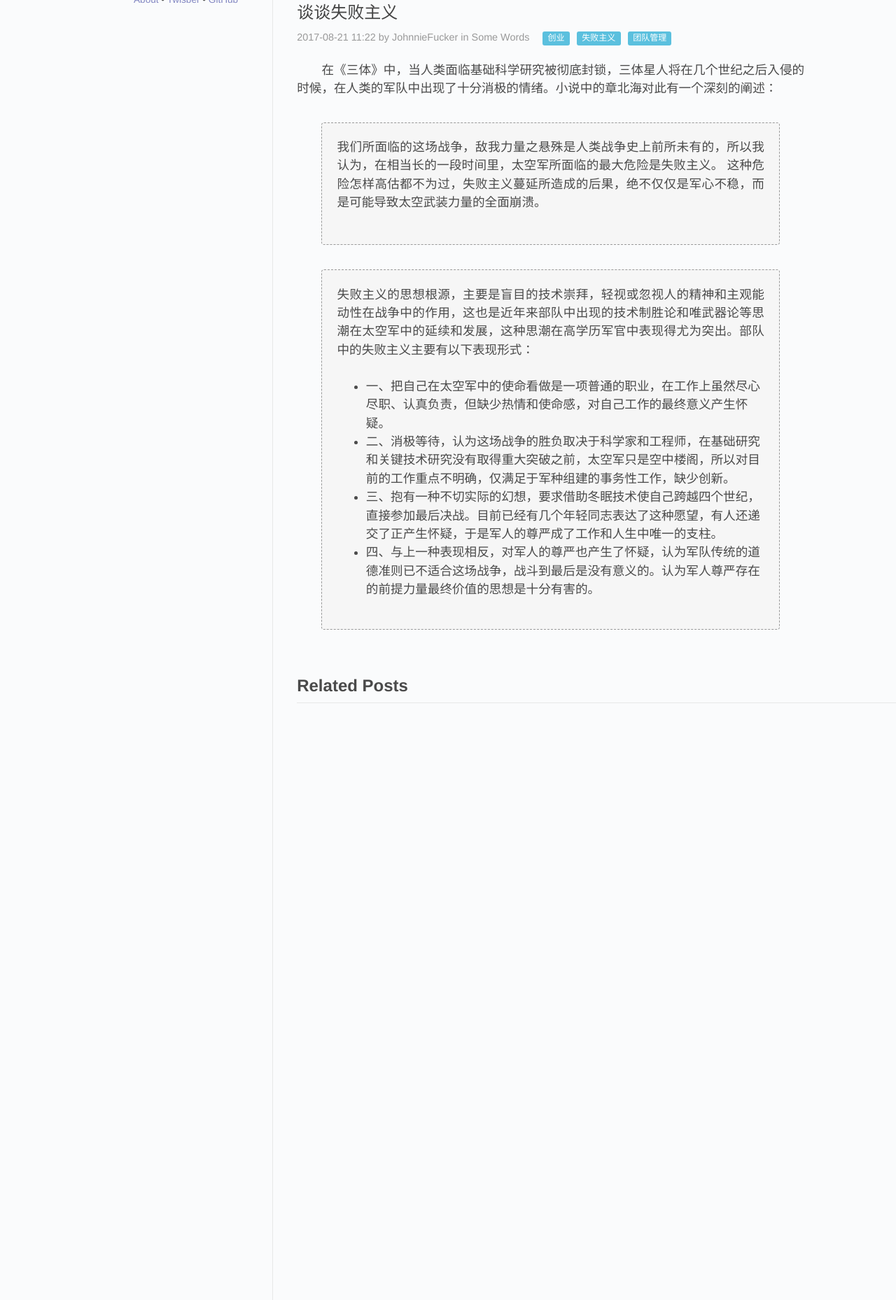
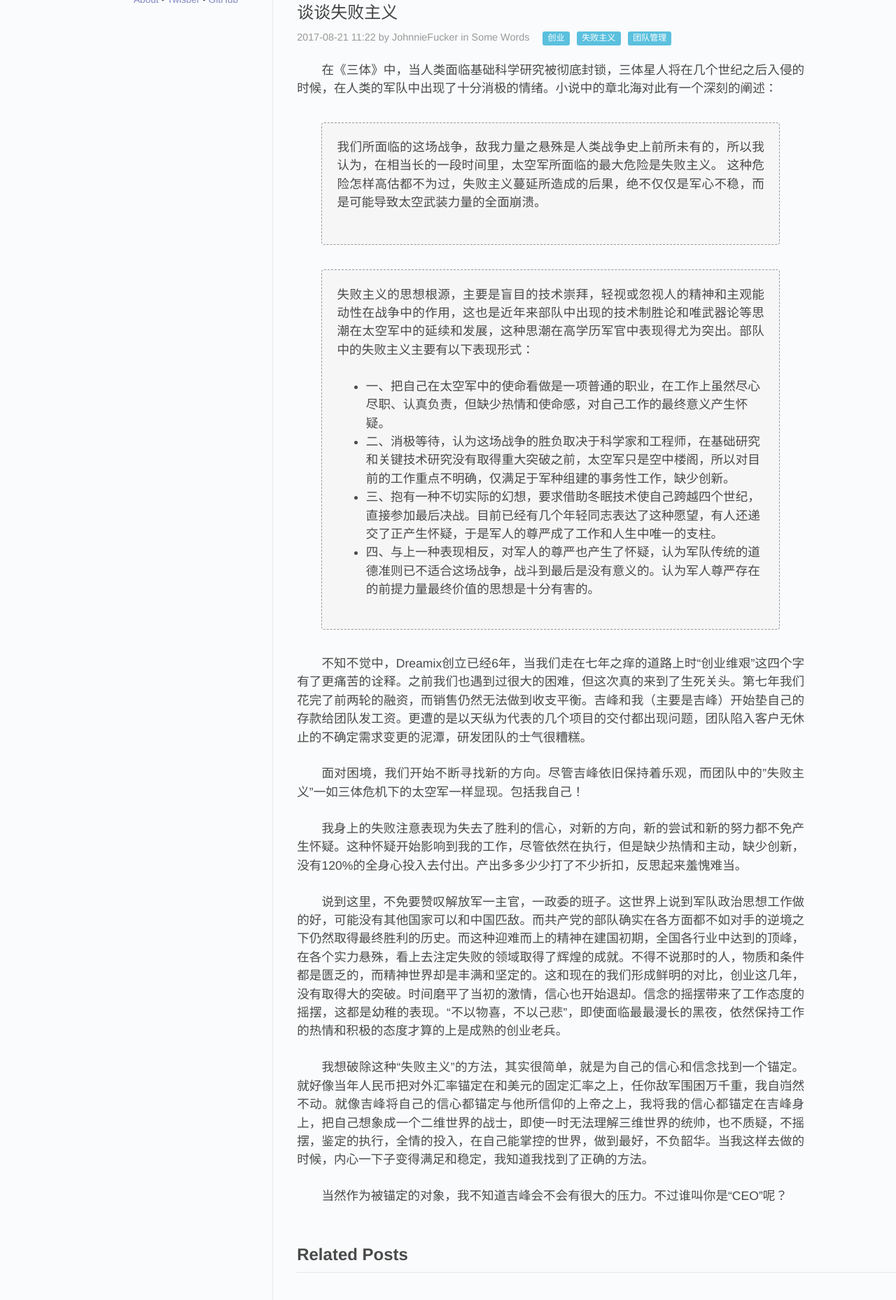
Before and after one commit to JohnnieFucker/blog, a Jekyll site: the page built from _posts/2017-08-21-defeatism.md, in a window 1280 px wide, cut to the strip 600-2458 px from the top of the page. Shown: the whole strip at 70% size. Built offline with Jekyll 4.4.1, drawn with Linux system fonts in a browser that asks for light colours; comment, search, counter and statistics services are not loaded.

Commit message:
add post

```diff
--- a/_posts/2017-08-21-defeatism.md
+++ b/_posts/2017-08-21-defeatism.md
@@ -24,3 +24,15 @@
 >- 二、消极等待，认为这场战争的胜负取决于科学家和工程师，在基础研究和关键技术研究没有取得重大突破之前，太空军只是空中楼阁，所以对目前的工作重点不明确，仅满足于军种组建的事务性工作，缺少创新。
 >- 三、抱有一种不切实际的幻想，要求借助冬眠技术使自己跨越四个世纪，直接参加最后决战。目前已经有几个年轻同志表达了这种愿望，有人还递交了正产生怀疑，于是军人的尊严成了工作和人生中唯一的支柱。
 >- 四、与上一种表现相反，对军人的尊严也产生了怀疑，认为军队传统的道德准则已不适合这场战争，战斗到最后是没有意义的。认为军人尊严存在的前提力量最终价值的思想是十分有害的。
+
+不知不觉中，Dreamix创立已经6年，当我们走在七年之痒的道路上时“创业维艰”这四个字有了更痛苦的诠释。之前我们也遇到过很大的困难，但这次真的来到了生死关头。第七年我们花完了前两轮的融资，而销售仍然无法做到收支平衡。吉峰和我（主要是吉峰）开始垫自己的存款给团队发工资。更遭的是以天纵为代表的几个项目的交付都出现问题，团队陷入客户无休止的不确定需求变更的泥潭，研发团队的士气很糟糕。
+
+面对困境，我们开始不断寻找新的方向。尽管吉峰依旧保持着乐观，而团队中的"失败主义"一如三体危机下的太空军一样显现。包括我自己！
+
+我身上的失败注意表现为失去了胜利的信心，对新的方向，新的尝试和新的努力都不免产生怀疑。这种怀疑开始影响到我的工作，尽管依然在执行，但是缺少热情和主动，缺少创新，没有120%的全身心投入去付出。产出多多少少打了不少折扣，反思起来羞愧难当。
+
+说到这里，不免要赞叹解放军一主官，一政委的班子。这世界上说到军队政治思想工作做的好，可能没有其他国家可以和中国匹敌。而共产党的部队确实在各方面都不如对手的逆境之下仍然取得最终胜利的历史。而这种迎难而上的精神在建国初期，全国各行业中达到的顶峰，在各个实力悬殊，看上去注定失败的领域取得了辉煌的成就。不得不说那时的人，物质和条件都是匮乏的，而精神世界却是丰满和坚定的。这和现在的我们形成鲜明的对比，创业这几年，没有取得大的突破。时间磨平了当初的激情，信心也开始退却。信念的摇摆带来了工作态度的摇摆，这都是幼稚的表现。“不以物喜，不以己悲”，即使面临最最漫长的黑夜，依然保持工作的热情和积极的态度才算的上是成熟的创业老兵。
+
+我想破除这种“失败主义”的方法，其实很简单，就是为自己的信心和信念找到一个锚定。就好像当年人民币把对外汇率锚定在和美元的固定汇率之上，任你敌军围困万千重，我自岿然不动。就像吉峰将自己的信心都锚定与他所信仰的上帝之上，我将我的信心都锚定在吉峰身上，把自己想象成一个二维世界的战士，即使一时无法理解三维世界的统帅，也不质疑，不摇摆，鉴定的执行，全情的投入，在自己能掌控的世界，做到最好，不负韶华。当我这样去做的时候，内心一下子变得满足和稳定，我知道我找到了正确的方法。
+
+当然作为被锚定的对象，我不知道吉峰会不会有很大的压力。不过谁叫你是“CEO”呢？
```
